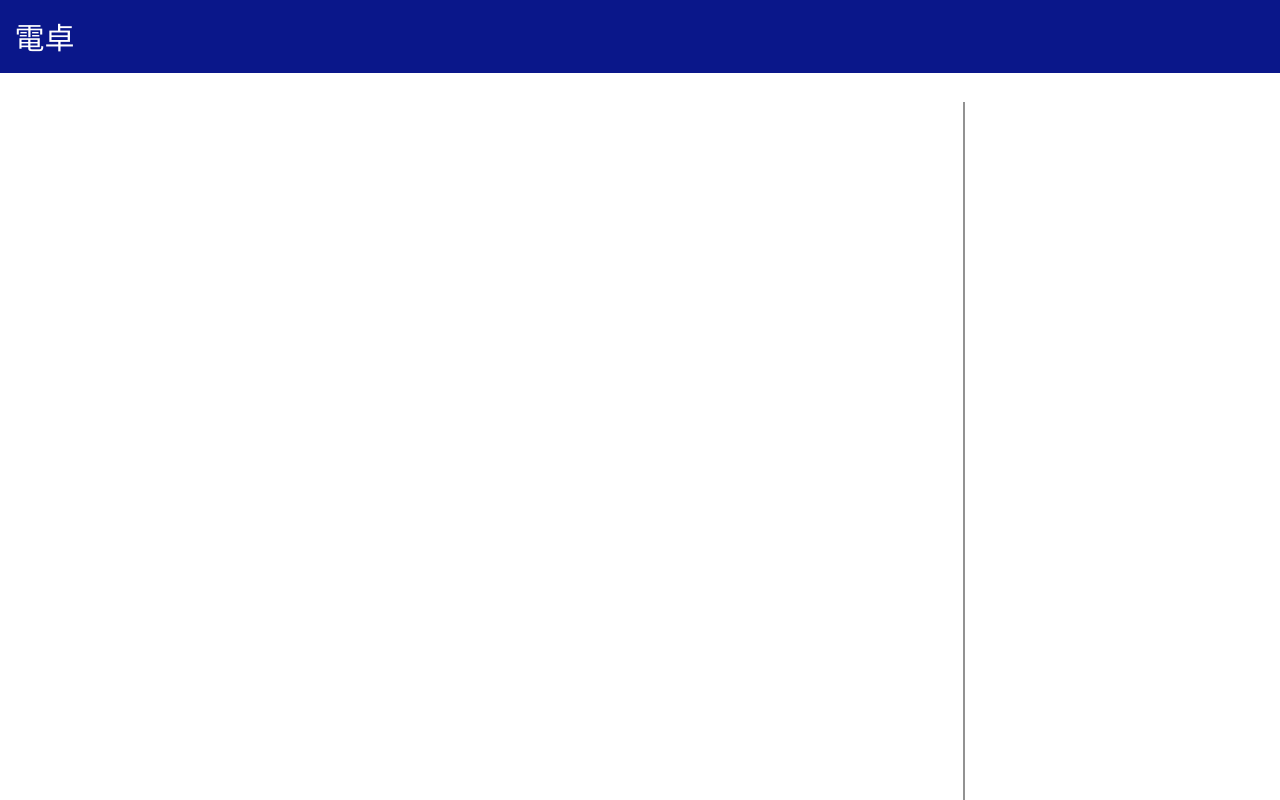
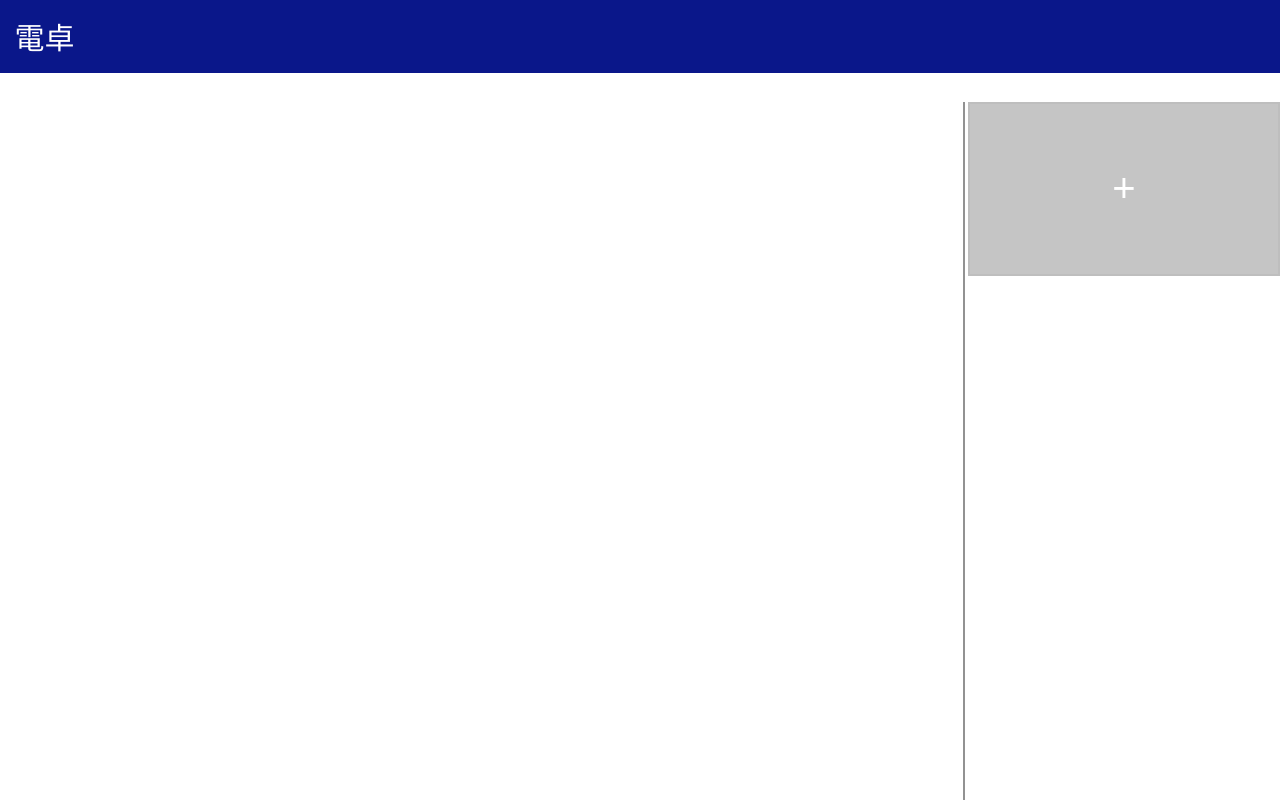
Before and after one commit to junichikatsu-ttc/calculator, a React (Create React App) app: page / in a window 1280 px wide. Built offline with nearby package versions, Linux system fonts and the light colour scheme.

Commit message:
ボタンコンポーネントを実装

```diff
--- a/src/App.tsx
+++ b/src/App.tsx
@@ -1,6 +1,10 @@
 import React from 'react';
+import { Button } from './components/Button';
 
 const App: React.FunctionComponent = () => {
+  const onClick = (key:string):void=>{
+    console.log(`${key} Button click!`);
+  }
   return (
     <div className="calc">
       <header>電卓</header>
@@ -12,7 +16,7 @@ const App: React.FunctionComponent = () => {
           {/* 数字のボタンや「.」、「=」ボタン */}
         </div>
         <div className="operators">
-          {/* 「+」等のボタンを実装する */}
+          <Button onClick={()=>{ onClick('+'); }} label={'+'}/>
         </div>
       </div>
     </div>
--- /dev/null
+++ b/src/components/Button.tsx
@@ -0,0 +1,15 @@
+import React from 'react';
+
+interface Props {
+  onClick: () => void;
+  label: string;
+  disabled?: boolean;
+}
+
+export const Button: React.FunctionComponent<Props> = ({ onClick, label, disabled }: Props) =>{
+  return (
+    <button onClick={onClick} disabled={disabled}>
+      {label}
+    </button>
+  );
+}
```
